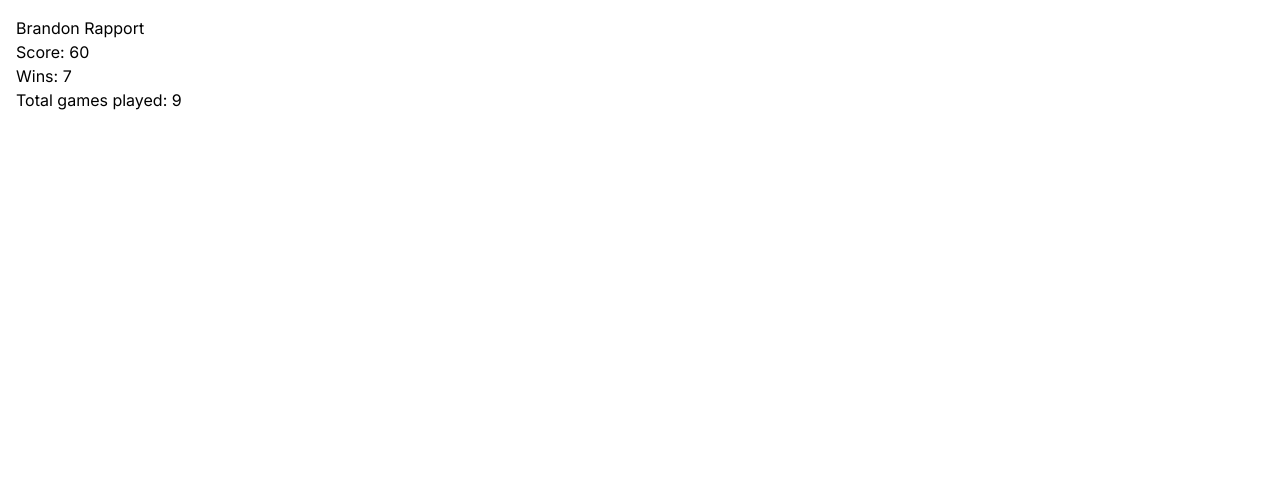
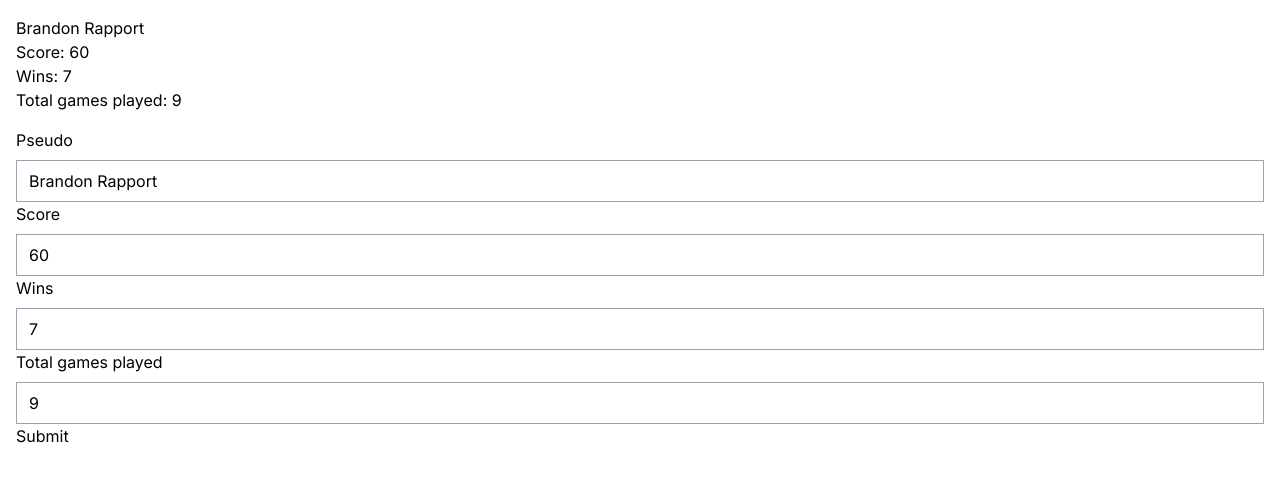
Before and after one commit to guillaumepoucet/devops, a Next.js app: page /players/307f3cb9-67a7-426d-a523-a0354c20e287 in a window 1280 px wide. Shown: the top 482 px of the page. Built offline with nearby package versions, Linux system fonts and the light colour scheme.

Commit message:
Add PlayerForm component and update player list display

```diff
--- /dev/null
+++ b/src/app/players/[playerId]/_component/PlayerForm.jsx
@@ -0,0 +1,64 @@
+"use client";
+
+const Input = ({ type, label, name, id, defaultValue }) => {
+  return (
+    <div className="grid gap-2">
+      <label htmlFor={id}>{label}</label>
+      <input defaultValue={defaultValue} type={type} name={name} id={id} className="px-3 py-2 border border-gray-400" />
+    </div>
+  )
+}
+
+const schema = [
+  {
+    type: "text",
+    label: "Pseudo",
+    name: "pseudo",
+    id: "pseudo",
+  },
+  {
+    type: "number",
+    label: "Score",
+    name: "score",
+    id: "score",
+  },
+  {
+    type: "number",
+    label: "Wins",
+    name: "wins",
+    id: "wins",
+  },
+  {
+    type: "number",
+    label: "Total games played",
+    name: "totalGames",
+    id: "totalGames",
+  },
+]
+
+function PlayerForm({ player }) {
+
+  const handleSubmit = (event) => {
+    event.preventDefault();
+
+    const formData = new FormData(event.target);
+
+    const newPlayer = Object.fromEntries(formData);
+
+    console.log(newPlayer);
+  }
+
+  return (
+    <form className="mt-4" onSubmit={handleSubmit}>
+
+      {schema.map(field => (
+        <Input key={field.id} {...field} defaultValue={player[field.name]} />
+      ))}
+
+      <button type="submit">Submit</button>
+
+    </form>
+  )
+}
+
+export default PlayerForm
--- a/src/app/players/[playerId]/page.jsx
+++ b/src/app/players/[playerId]/page.jsx
@@ -1,4 +1,5 @@
 import { players } from "@component/lib/players";
+import PlayerForm from "./_component/PlayerForm";
 
 function Page({ params }) {
   const { playerId } = params;
@@ -13,8 +14,10 @@ function Page({ params }) {
       <p>Wins: {player.wins}</p>
       <p>Total games played: {player.totalGames}</p>
 
-      {/* TODO formulaire  pré-rempli avec informations du joueurs */}
-      {/* TODO gérer la soumission en console.log les infos du form */}
+
+      <PlayerForm player={player} />
+
+
     </div>
   )
 }
--- a/src/app/players/page.jsx
+++ b/src/app/players/page.jsx
@@ -1 +1,27 @@
-// TODO afficher liste joueurs sous forme de lien qui envoie vers la page du joueur [playerId]
+import { players } from "@component/lib/players";
+import Link from "next/link"
+
+function Page() {
+  return (
+    <div>
+      <h1>Players</h1>
+
+      <ul className="grid space-y-5">
+        {players.map((player) => {
+          return (
+            <li key={player.id}>
+              <p className="font-medium">{player.pseudo}</p>
+              <p>Score: {player.score}</p>
+              <p>Wins: {player.wins}</p>
+              <p>Total games played: {player.totalGames}</p>
+
+              <Link href={`/players/${player.id}`}>Voir le profil</Link>
+            </li>
+          )
+        })}
+      </ul>
+    </div>
+  )
+}
+
+export default Page
```
